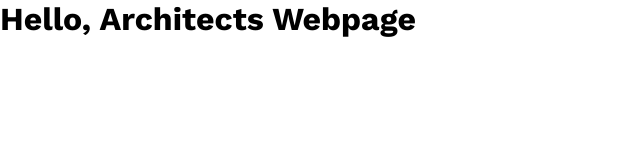
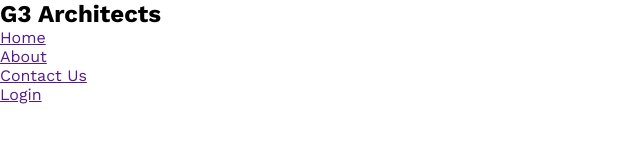
Before and after one commit to mdhabiburrahmn/architect_webpage, a plain HTML site: page index.html in a window 1280 px wide. Shown: the whole page, without its empty margins (0-640 px from the left). Drawn offline with nearby package versions, Linux system fonts and the light colour scheme.

Commit message:
The nav and nav menu have been created.

```diff
--- a/index.html
+++ b/index.html
@@ -8,7 +8,20 @@
 </head>
 <body class="work-sans-font">
     <header>
-        <h1> Hello, Architects Webpage</h1>
+        <nav class="navbar">
+
+            <div class="brand-name">
+                <h1>G3 Architects</h1>
+            </div>
+
+            <ul class="nav-links">
+                <li class="nav-item"><a href="" class="nav-link">Home</a></li>
+                <li class="nav-item"><a href="" class="nav-link">About </a></li>
+                <li class="nav-item"><a href="" class="nav-link"> Contact Us</a></li>
+                <li class="nav-item"><a href="" class="nav-link"> Login</a></li>
+            </ul>
+
+        </nav>
 
     </header>
     <main>
```
